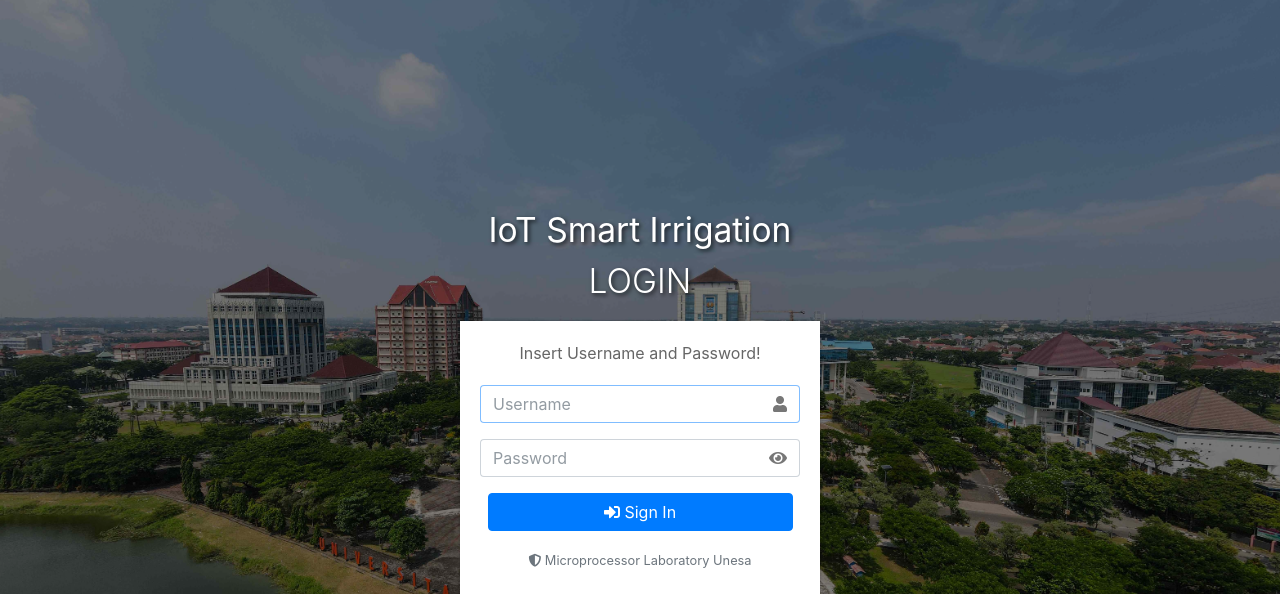
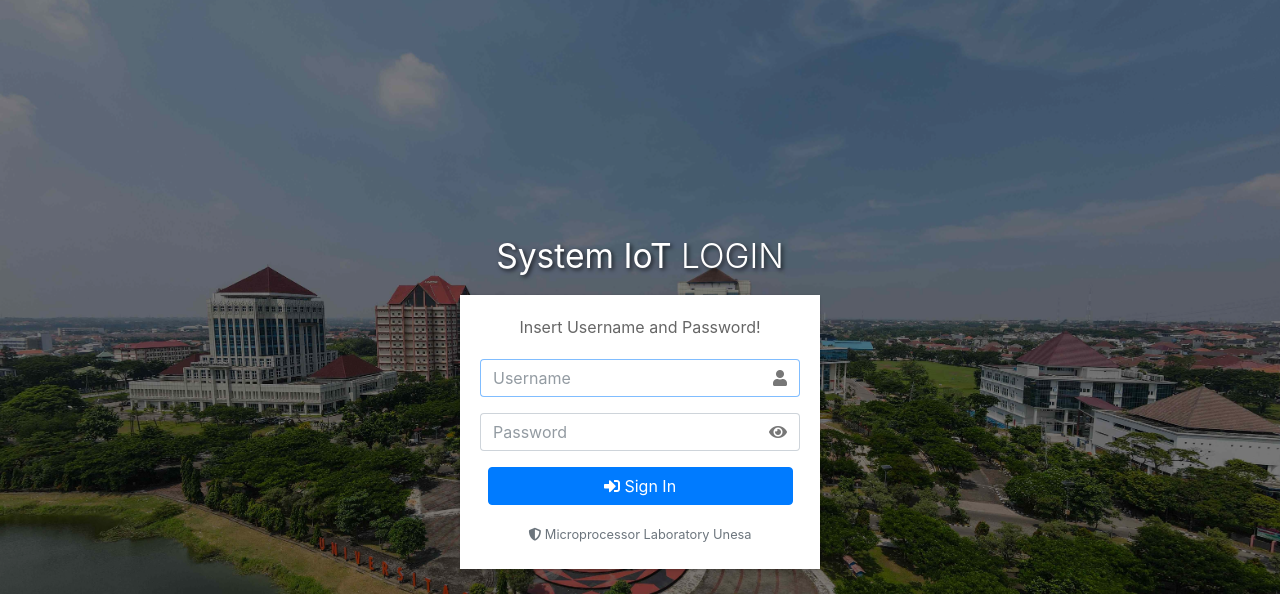
Before and after one commit to hildansaputraa/IoTWebDashboardScript, a PHP site: page /login.php in a window 1280 px wide. Shown: the top 594 px of the page. Run offline with PHP 8.4, Linux system fonts and the light colour scheme; data that the repository does not hold is empty; some libraries are stand-ins or nearby versions.

Commit message:
Update login.php

```diff
--- a/login.php
+++ b/login.php
@@ -235,7 +235,7 @@ if (isset($_POST['username']) && !isset($locked)) {
 <body class="hold-transition login-page">
     <div class="login-box">
         <div class="login-logo">
-            <a><b>IoT Smart Irrigation</b> LOGIN</a>
+            <a><b>System IoT</b> LOGIN</a>
         </div>
         <!-- /.login-logo -->
         <div class="card">
```
